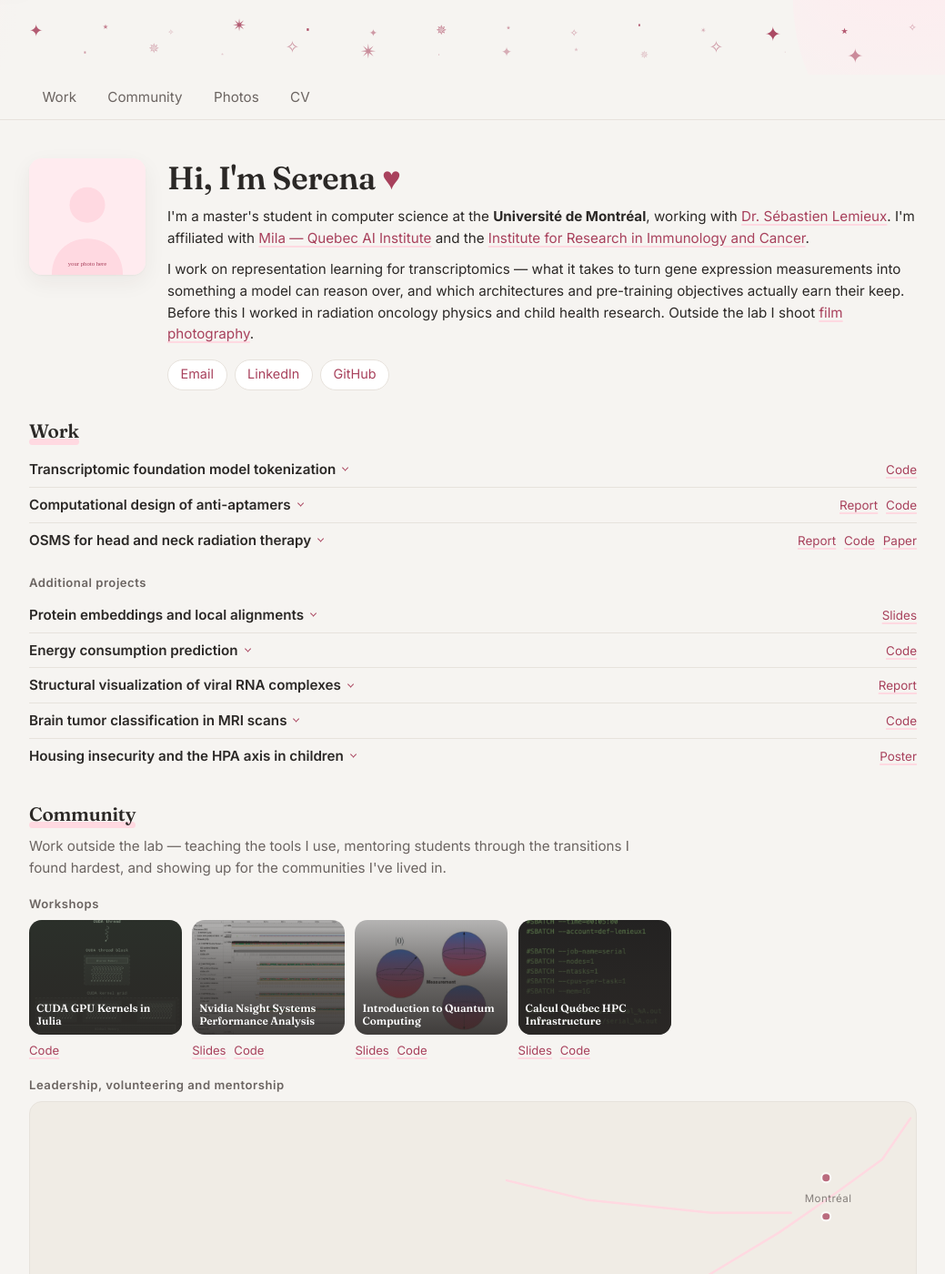
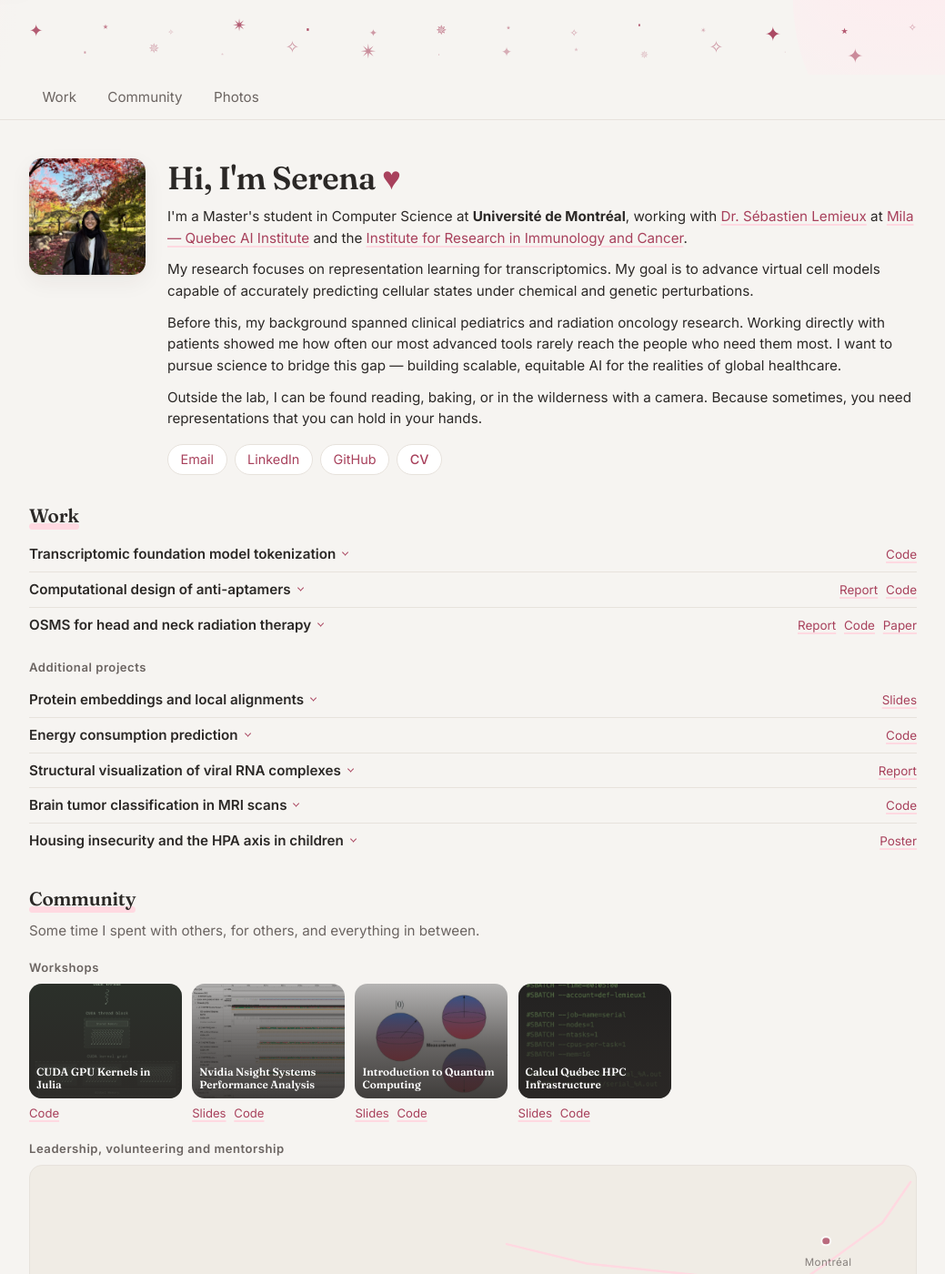
Before and after one commit to sktchan/sktchan.github.io, a Jekyll site: the page built from index.html, in a window 1280 px wide and 1400 px high. Shown: the whole window at 91% size, without its empty margins (120-1159 px from the left). Built offline with Jekyll 4.4.1, drawn with Linux system fonts in a browser that asks for light colours; some of the changed text lies outside the part shown.

Commit message:
New intro and portrait, heart favicon, CV moves into the link row
Real portrait replaces the pink placeholder. The source is a 3024x4032 HEIC
where the subject sits low in the frame, so a centred square crop would have cut
her head off — cropped around the face instead, then resized to 600x600 (94KB).

Intro replaced with Serena's text. Two edits to it: "Computer Science Université
de Montréal" gains the missing "at", and the hyphen in "Mila - Quebec AI
Institute" becomes the em dash used everywhere else on the site.

CV leaves the nav and becomes a filled button in the intro's link row, styled to
read as the primary action among the profile links. /cv/ itself is unchanged and
still reachable; the nav is now Work, Community, Photos.

Community and Photos captions replaced. The photos one renders as HTML so "a
lot" can be italicised, which is noted in the data file.

Favicon becomes a heart, matching the one beside the greeting.

Co-Authored-By: Claude Opus 5 <noreply@anthropic.com>

```diff
--- a/_config.yml
+++ b/_config.yml
@@ -44,8 +44,8 @@ exclude:
 # ─── navigation ──────────────────────────────────────────────────────────────
 # Reorder or comment out a line to change the nav. `url` must match the page's
 # permalink exactly (trailing slash included) for the active state to light up.
-# The site is one scrolling page, so these are in-page anchors — except /cv/,
-# which is a real page of its own.
+# The site is one scrolling page, so these are all in-page anchors. /cv/ is a
+# real page but is linked from the intro's link row, not the nav.
 nav:
   - title: Work
     url: "#work"
@@ -53,5 +53,3 @@ nav:
     url: "#community"
   - title: Photos
     url: "#photos"
-  - title: CV
-    url: /cv/
--- a/_data/community.yml
+++ b/_data/community.yml
@@ -28,9 +28,7 @@
 # safety. Please don't "correct" this.
 
 intro: >-
-  Work outside the lab — teaching the tools I use, mentoring students through
-  the transitions I found hardest, and showing up for the communities I've
-  lived in.
+  Some time I spent with others, for others, and everything in between.
 
 # ─── workshops you've run ────────────────────────────────────────────────────
 # Slides live in assets/docs/; code lives in github.com/sktchan/lab-demos, deep
--- a/_data/links.yml
+++ b/_data/links.yml
@@ -13,6 +13,5 @@ cv:       "/cv/"
 # Phone number deliberately not listed — a public page gets scraped, and a
 # personal mobile is near-impossible to take back once it's out there.
 
-# Your portrait for the homepage. TODO: drop a real photo in assets/img/ and
-# point this at it (a square crop around 600×600 looks best).
-photo:    "/assets/img/profile.svg"
+# Portrait for the homepage — square crop, 600×600.
+photo:    "/assets/img/profile.jpg"
--- a/_data/photos.yml
+++ b/_data/photos.yml
@@ -10,9 +10,10 @@
 #
 # Ordered for how the masonry grid looks rather than chronologically.
 
+# Rendered as HTML so "a lot" can be italicised.
 intro: >-
-  Shot on 35mm film, mostly while travelling — cities, mountains, and whatever
-  the light was doing that day.
+  A moment through my eyes, a variety of cameras, and <em>a lot</em> of 35mm
+  film.
 
 photos:
   - file: "img-2983.jpg"
--- a/assets/css/main.scss
+++ b/assets/css/main.scss
@@ -354,6 +354,16 @@ html { scroll-behavior: smooth; }
   background: var(--tint);
   border-color: var(--tint-deep);
 }
+
+/* The CV lives in this row rather than the nav, so it's filled to read as the
+   primary action among the profile links. */
+.linkrow__cv {
+  background: var(--tint);
+  border-color: var(--tint-deep);
+  font-weight: 500;
+}
+
+.linkrow__cv:hover { background: var(--tint-deep); }
 
 /* ─── news ────────────────────────────────────────────────────────────────── */
 
--- a/index.html
+++ b/index.html
@@ -26,19 +26,28 @@ wide: true
     <h1>Hi, I'm {{ site.author | split: ' ' | first }} <span class="heart" aria-hidden="true">&#9829;</span></h1>
 
     <p>
-      I'm a master's student in computer science at the
+      I'm a Master's student in Computer Science at
       <strong>Université de Montréal</strong>, working with
-      <a href="https://www.iric.ca/en/research/principal-investigators/sebastien-lemieux">Dr. Sébastien Lemieux</a>.
-      I'm affiliated with <a href="https://mila.quebec">Mila — Quebec AI Institute</a>
-      and the <a href="https://www.iric.ca/en">Institute for Research in Immunology and Cancer</a>.
+      <a href="https://www.iric.ca/en/research/principal-investigators/sebastien-lemieux">Dr. Sébastien Lemieux</a>
+      at <a href="https://mila.quebec">Mila — Quebec AI Institute</a> and the
+      <a href="https://www.iric.ca/en">Institute for Research in Immunology and Cancer</a>.
     </p>
     <p>
-      I work on representation learning for transcriptomics — what it takes to
-      turn gene expression measurements into something a model can reason over,
-      and which architectures and pre-training objectives actually earn their
-      keep. Before this I worked in radiation oncology physics and child health
-      research. Outside the lab I shoot
-      <a href="#photos">film photography</a>.
+      My research focuses on representation learning for transcriptomics. My goal
+      is to advance virtual cell models capable of accurately predicting cellular
+      states under chemical and genetic perturbations.
+    </p>
+    <p>
+      Before this, my background spanned clinical pediatrics and radiation
+      oncology research. Working directly with patients showed me how often our
+      most advanced tools rarely reach the people who need them most. I want to
+      pursue science to bridge this gap — building scalable, equitable AI for the
+      realities of global healthcare.
+    </p>
+    <p>
+      Outside the lab, I can be found reading, baking, or in the wilderness with
+      a camera. Because sometimes, you need representations that you can hold in
+      your hands.
     </p>
 
     {%- comment -%}
@@ -53,6 +62,8 @@ wide: true
       {%- if l.orcid    and l.orcid    != '' %}<li><a href="{{ l.orcid }}">ORCID</a></li>{% endif -%}
       {%- if l.bluesky  and l.bluesky  != '' %}<li><a href="{{ l.bluesky }}">Bluesky</a></li>{% endif -%}
       {%- if l.twitter  and l.twitter  != '' %}<li><a href="{{ l.twitter }}">Twitter</a></li>{% endif -%}
+      {%- comment -%} CV lives here rather than in the nav. {%- endcomment -%}
+      <li><a class="linkrow__cv" href="{{ '/cv/' | relative_url }}">CV</a></li>
     </ul>
   </div>
 </section>
```
Also changed, not shown: assets/favicon.svg, assets/img/profile.jpg (added).
